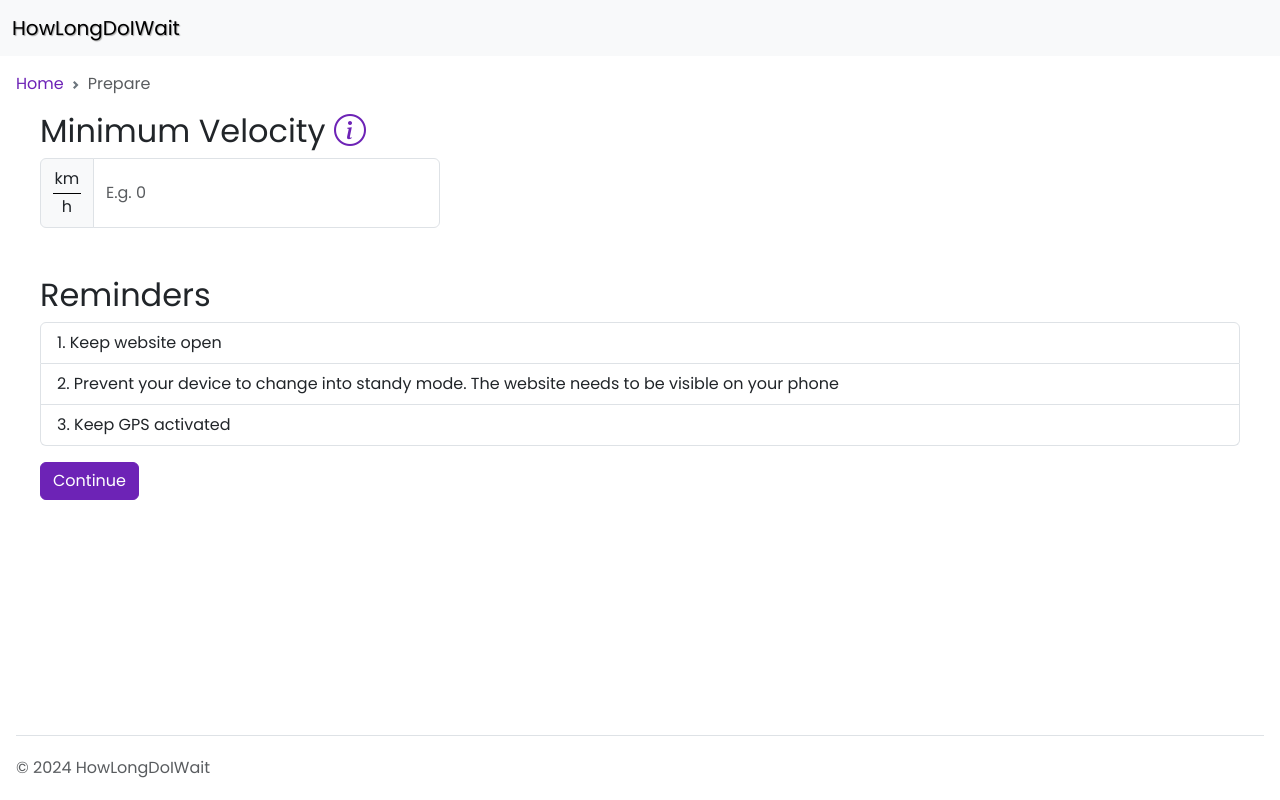
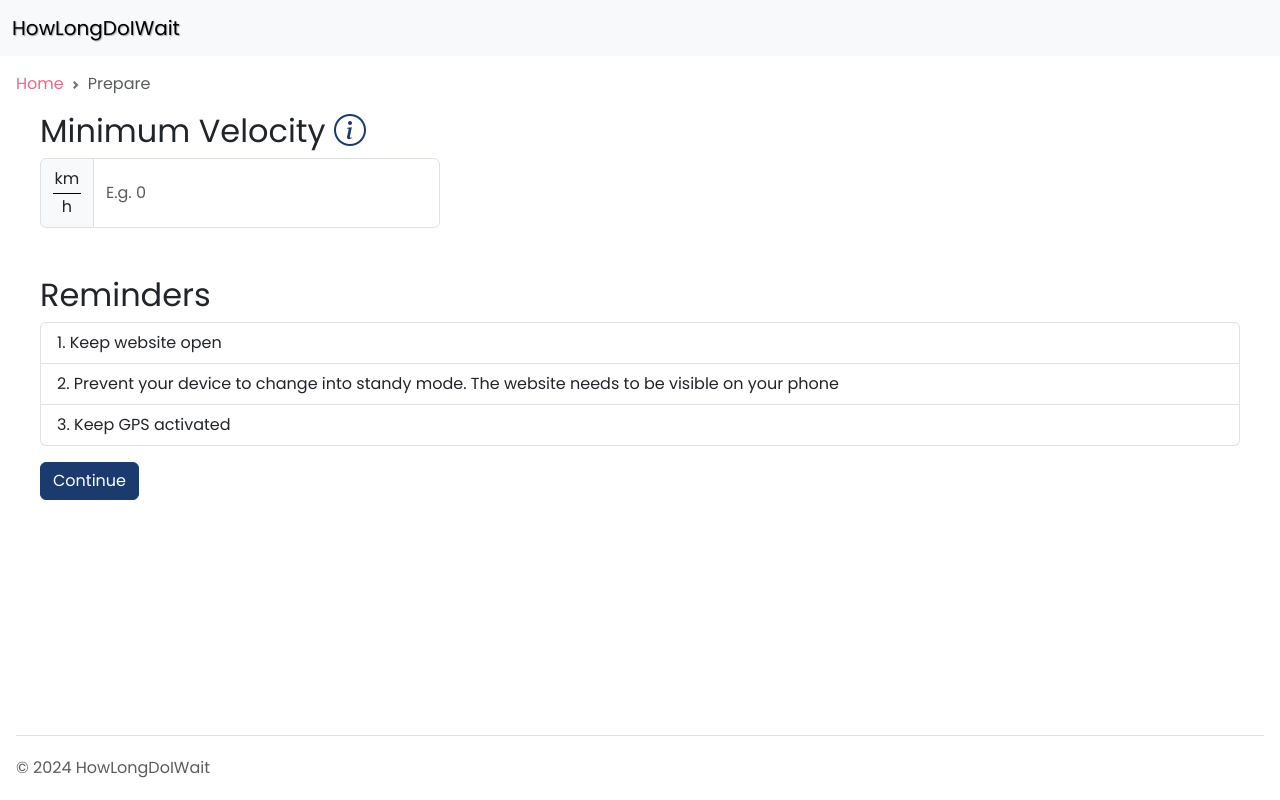
Before and after one commit to rm1718/rm1718.github.io, a plain HTML site: page html/prepare.html in a window 1280 px wide. Drawn offline with nearby package versions, Linux system fonts and the light colour scheme.

Commit message:
chose colors and tested enough

```diff
--- a/html/prepare.html
+++ b/html/prepare.html
@@ -57,7 +57,7 @@
                             Minimum Velocity
                             <a tabindex="0" class="icon-link icon-link-hover link-color" role="button"
                                 data-bs-toggle="popover" data-bs-trigger="focus" data-bs-title="Minimum Velocity?"
-                                data-bs-content="If your device is moving below this velocity, the system perceives the movement as waiting">
+                                data-bs-content="If your device is moving below this velocity, the system perceives the movement as waiting. System works best with a minimum velocity and high average velocity.">
                                 <i class="bi bi-info-circle"></i>
                             </a>
                         </h2>
--- a/styles/global.css
+++ b/styles/global.css
@@ -1,5 +1,5 @@
 :root {
-    --acent-color: #6d23b6;
+    --acent-color: #1b3b6f;
     --snd-acent-color: #ea698b;
     --light-background: #ffffff;
     --dark-background: #f5f5f5;
@@ -42,7 +42,7 @@ class selectors
 }
 
 .nav-history-page-link{
-    color: var(--acent-color);
+    color: var(--snd-acent-color);
     text-decoration: none
 }
 
```
Also changed, not shown: 1 other file.
